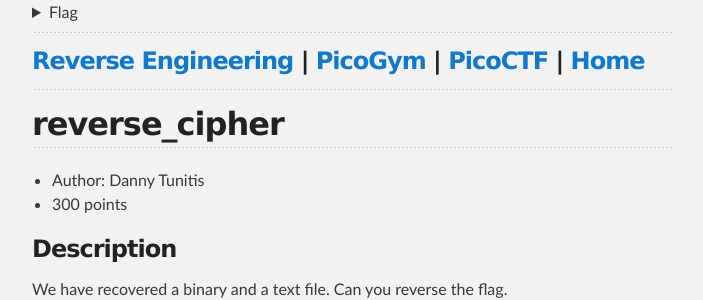
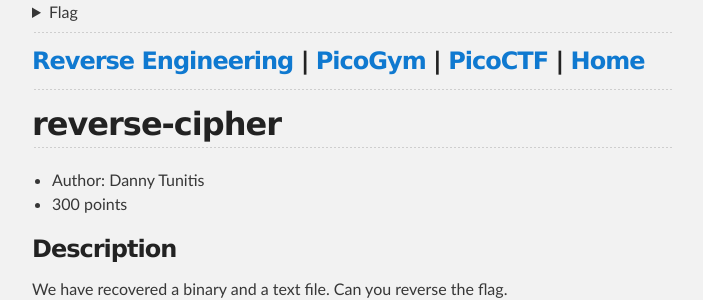
Before and after one commit to djm89uk/djm89uk.github.io, a Jekyll site: the page built from picogym_re.md, in a window 1280 px wide and 1400 px high, scrolled down 12857 px. Shown: the part 155-455 px from the top of the window, without its empty margins (288-991 px from the left). Built offline with Jekyll 4.4.1, drawn with Linux system fonts in a browser that asks for light colours; our own code applies the rules of GitHub Pages for plain Markdown files; Markdown is read by kramdown in place of the engine named in the settings.

```diff
--- a/picogym_re.md
+++ b/picogym_re.md
@@ -20,9 +20,9 @@ Reverse engineering entails taking a software system and analyzing it to trace i
 - [droids2](#droids2)
 - [droids3](#droids3)
 - [droids4](#droids4)
-- [revese_cipher](#reverse_cipher)
+- [revese_cipher](#reverse-cipher)
 - [Need For Speed](#need-for-speed)
-- [B1ll_Gat35](#b1ll_gat35)
+- [B1ll_Gat35](#b1ll-gat35)
 - [Forky](#forky)
 
 ---
@@ -1379,7 +1379,7 @@ picoCTF{}
 
 ---
 
-## reverse_cipher
+## reverse-cipher
 
 - Author: Danny Tunitis
 - 300 points
@@ -1470,7 +1470,7 @@ picoCTF{}
 
 ---
 
-## B1ll_Gat35
+## B1ll-Gat35
 
 - Author: Alex Bushkin
 - 400 points
```
